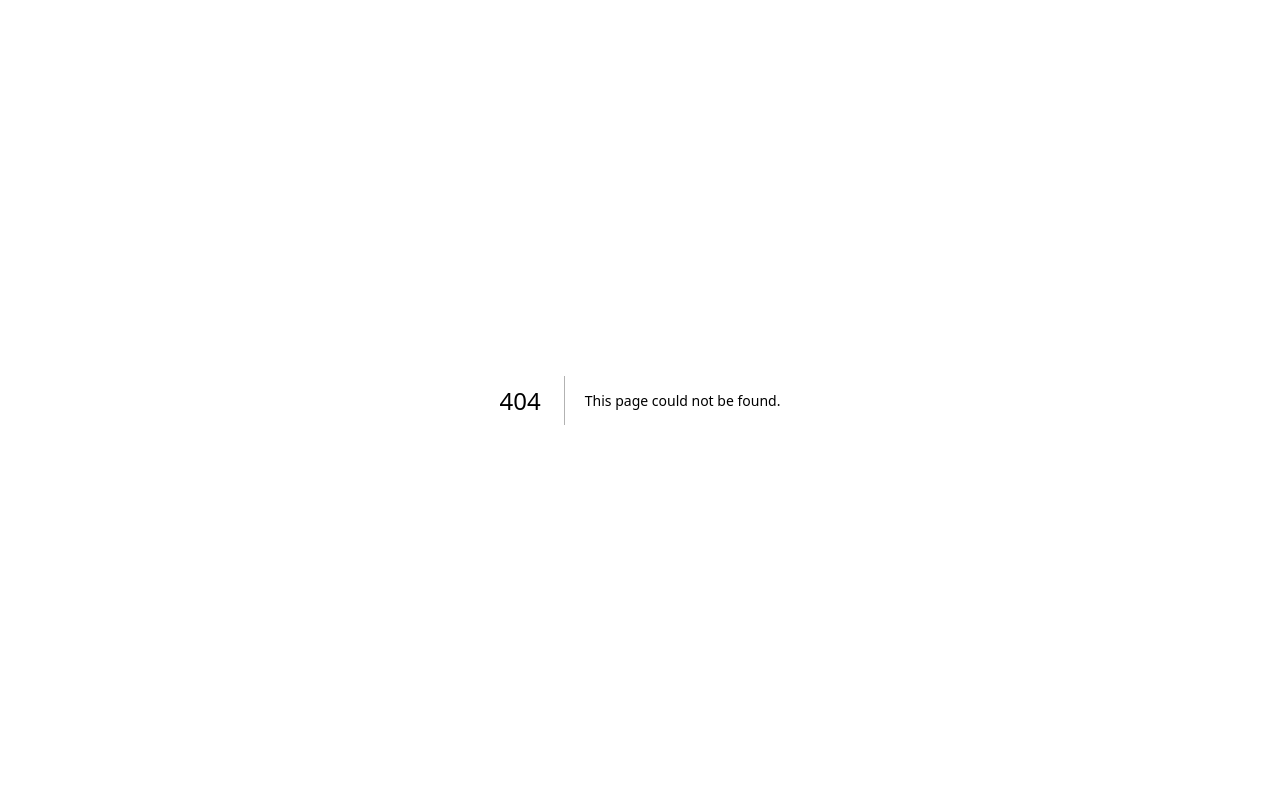
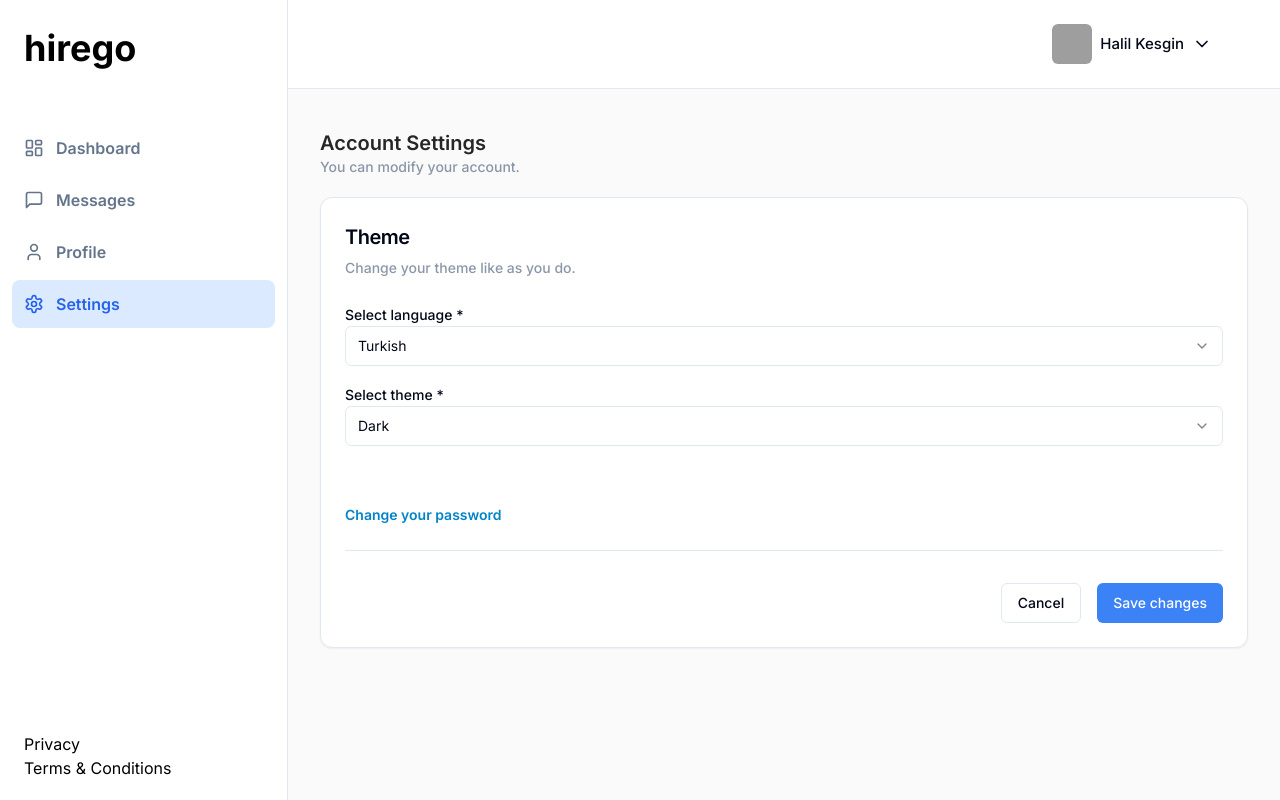
Before and after one commit to halilkesgin/hirego, a Next.js app: page /candidate/settings in a window 1280 px wide. Before the commit this address had no page. Built offline with nearby package versions, Linux system fonts and the light colour scheme; grey boxes are pictures that could not be loaded.

Commit message:
settings theme settings done

```diff
--- a/app/candidate/(routes)/profile/_components/cv.tsx
+++ b/app/candidate/(routes)/profile/_components/cv.tsx
@@ -1,15 +1,8 @@
 "use client"
 
 import {
-    Edit,
-    Mail,
-    MapPin,
     Paperclip,
-    Phone,
-    Plus,
-    Search
 } from "lucide-react"
-import Image from "next/image"
 
 import {
     Card,
@@ -18,32 +11,17 @@ import {
     CardHeader,
     CardTitle
 } from "@/components/ui/card"
-import {
-    Collapsible,
-    CollapsibleContent,
-    CollapsibleTrigger
-} from "@/components/ui/collapsible"
-import { Input } from "@/components/ui/input"
-import { Label } from "@/components/ui/label"
-import {
-    Select,
-    SelectContent,
-    SelectItem,
-    SelectTrigger,
-    SelectValue
-} from "@/components/ui/select"
 import { Button } from "@/components/ui/button"
 
 const Cv = () => {
     return (
         <Card className="rounded-xl">
-            <Collapsible>
             <CardHeader className="flex">
                 <CardTitle className="text-[20px]">
                     CV
                 </CardTitle>
                 <CardDescription className="text-muted-foreground/75 font-medium">
-                        This CV will by default be used for your future applications. Of course, you will always have the option to upload another CV during each application process.
+                    This CV will by default be used for your future applications. Of course, you will always have the option to upload another CV during eachapplication process.
                 </CardDescription>
             </CardHeader>
             <CardContent>
@@ -68,7 +46,6 @@ const Cv = () => {
                     </div>
                 </div>
             </CardContent>
-            </Collapsible>
         </Card>
     )
 }
--- a/app/candidate/(routes)/profile/page.tsx
+++ b/app/candidate/(routes)/profile/page.tsx
@@ -10,9 +10,11 @@ const CandidateProfilePage = () => {
                     <span className="text-xl font-semibold text-black/85">Candidate Profile</span>
                     <span className="text-sm font-medium text-muted-foreground/75">Stand out against other candidates. Enrich your applications with your HIREGO profile.</span>
                 </div>
-                <General />
-                <Cv />
-                <Links />
+                <div className="flex flex-col gap-y-5 mb-10">
+                    <General />
+                    <Cv />
+                    <Links />
+                </div>
             </div>
         </div>
     )
--- /dev/null
+++ b/app/candidate/(routes)/settings/_components/theme.tsx
@@ -0,0 +1,107 @@
+import {
+    Card,
+    CardContent,
+    CardDescription,
+    CardHeader,
+    CardTitle
+} from "@/components/ui/card"
+import {
+    Dialog,
+    DialogContent,
+    DialogDescription,
+    DialogHeader,
+    DialogTitle,
+    DialogTrigger,
+} from "@/components/ui/dialog"
+import { Button } from "@/components/ui/button"
+import { Label } from "@/components/ui/label"
+import { Select, SelectContent, SelectItem, SelectTrigger, SelectValue } from "@/components/ui/select"
+import Link from "next/link"
+import { Input } from "@/components/ui/input"
+import { Separator } from "@/components/ui/separator"
+
+const Theme = () => {
+    return (
+        <Card className="rounded-xl">
+            <CardHeader className="flex">
+                <CardTitle className="text-[20px]">
+                    Theme
+                </CardTitle>
+                <CardDescription className="text-muted-foreground/75 font-medium">
+                    Change your theme like as you do.
+                </CardDescription>
+            </CardHeader>
+            <CardContent>
+                <div className="flex flex-col gap-y-4">
+                    <div>
+                        <Label>Select language *</Label>
+                        <Select>
+                            <SelectTrigger>
+                                <SelectValue placeholder="Turkish" />
+                            </SelectTrigger>
+                            <SelectContent>
+                                <SelectItem value="tr">Turkish</SelectItem>
+                                <SelectItem value="de">Deutsch</SelectItem>
+                                <SelectItem value="fr">French</SelectItem>
+                            </SelectContent>
+                        </Select>
+                    </div>
+                    <div>
+                        <Label>Select theme *</Label>
+                        <Select>
+                            <SelectTrigger>
+                                <SelectValue placeholder="Dark" />
+                            </SelectTrigger>
+                            <SelectContent>
+                                <SelectItem value="tr">Light</SelectItem>
+                                <SelectItem value="de">Dark</SelectItem>
+                                <SelectItem value="fr">System</SelectItem>
+                            </SelectContent>
+                        </Select>
+                    </div>
+                    <div className="mt-10">
+                        <Dialog>
+                            <DialogTrigger>
+                                <span className="text-sm hover:underline font-semibold text-sky-600">Change your password</span>
+                            </DialogTrigger>
+                            <DialogContent>
+                                <DialogHeader>
+                                    <DialogTitle>Change your password</DialogTitle>
+                                </DialogHeader>
+                                <div className="grid grid-cols-1 gap-4 w-full">
+                                    <div className="space-y-1">
+                                        <Label>Current password *</Label>
+                                        <Input placeholder="Your Name" />
+                                    </div>
+                                    <div className="space-y-1">
+                                        <Label>New password *</Label>
+                                        <Input placeholder="Your Surname" />
+                                    </div>
+                                </div>
+                                <div className="flex gap-x-4 justify-end">
+                                    <Button variant="outline">
+                                        Cancel
+                                    </Button>
+                                    <Button variant="primary">
+                                        Save changes
+                                    </Button>
+                                </div>
+                            </DialogContent>
+                        </Dialog>
+                    </div>
+                    <Separator className="mt-2 mb-4" />
+                    <div className="flex gap-x-4 justify-end">
+                        <Button variant="outline">
+                            Cancel
+                        </Button>
+                        <Button variant="primary">
+                            Save changes
+                        </Button>
+                    </div>
+                </div>
+            </CardContent>
+        </Card>
+    )
+}
+
+export default Theme
--- /dev/null
+++ b/app/candidate/(routes)/settings/page.tsx
@@ -0,0 +1,19 @@
+import Theme from "./_components/theme"
+
+const CandidateSettingsPage = () => {
+    return (
+        <div className="container mt-10">
+            <div className="flex flex-col gap-y-5">
+                <div className="flex flex-col">
+                    <span className="text-xl font-semibold text-black/85">Account Settings</span>
+                    <span className="text-sm font-medium text-muted-foreground/75">You can modify your account.</span>
+                </div>
+                <div className="flex flex-col gap-y-5 mb-10">
+                    <Theme />
+                </div>
+            </div>
+        </div>
+    )
+}
+
+export default CandidateSettingsPage
--- a/components/ui/button.tsx
+++ b/components/ui/button.tsx
@@ -18,7 +18,7 @@ const buttonVariants = cva(
           "bg-secondary text-secondary-foreground hover:bg-secondary/80",
         ghost: "hover:bg-accent hover:text-accent-foreground",
         link: "text-primary underline-offset-4 hover:underline",
-        toggle: ""
+        primary: "bg-blue-500 !text-white hover:bg-blue-500/90"
       },
       size: {
         default: "h-10 px-4 py-2",
--- /dev/null
+++ b/components/ui/separator.tsx
@@ -0,0 +1,31 @@
+"use client"
+
+import * as React from "react"
+import * as SeparatorPrimitive from "@radix-ui/react-separator"
+
+import { cn } from "@/lib/utils"
+
+const Separator = React.forwardRef<
+  React.ElementRef<typeof SeparatorPrimitive.Root>,
+  React.ComponentPropsWithoutRef<typeof SeparatorPrimitive.Root>
+>(
+  (
+    { className, orientation = "horizontal", decorative = true, ...props },
+    ref
+  ) => (
+    <SeparatorPrimitive.Root
+      ref={ref}
+      decorative={decorative}
+      orientation={orientation}
+      className={cn(
+        "shrink-0 bg-border",
+        orientation === "horizontal" ? "h-[1px] w-full" : "h-full w-[1px]",
+        className
+      )}
+      {...props}
+    />
+  )
+)
+Separator.displayName = SeparatorPrimitive.Root.displayName
+
+export { Separator }
--- a/package.json
+++ b/package.json
@@ -17,6 +17,7 @@
     "@radix-ui/react-label": "^2.0.2",
     "@radix-ui/react-scroll-area": "^1.0.5",
     "@radix-ui/react-select": "^2.0.0",
+    "@radix-ui/react-separator": "^1.0.3",
     "@radix-ui/react-slot": "^1.0.2",
     "class-variance-authority": "^0.7.0",
     "clsx": "^2.0.0",
```
Also changed, not shown: app/candidate/(routes)/settings/_components/links.tsx (added), 1 other file (tests, documents, lock files or other folders). Lines whose indentation alone changed are shown as unchanged.
